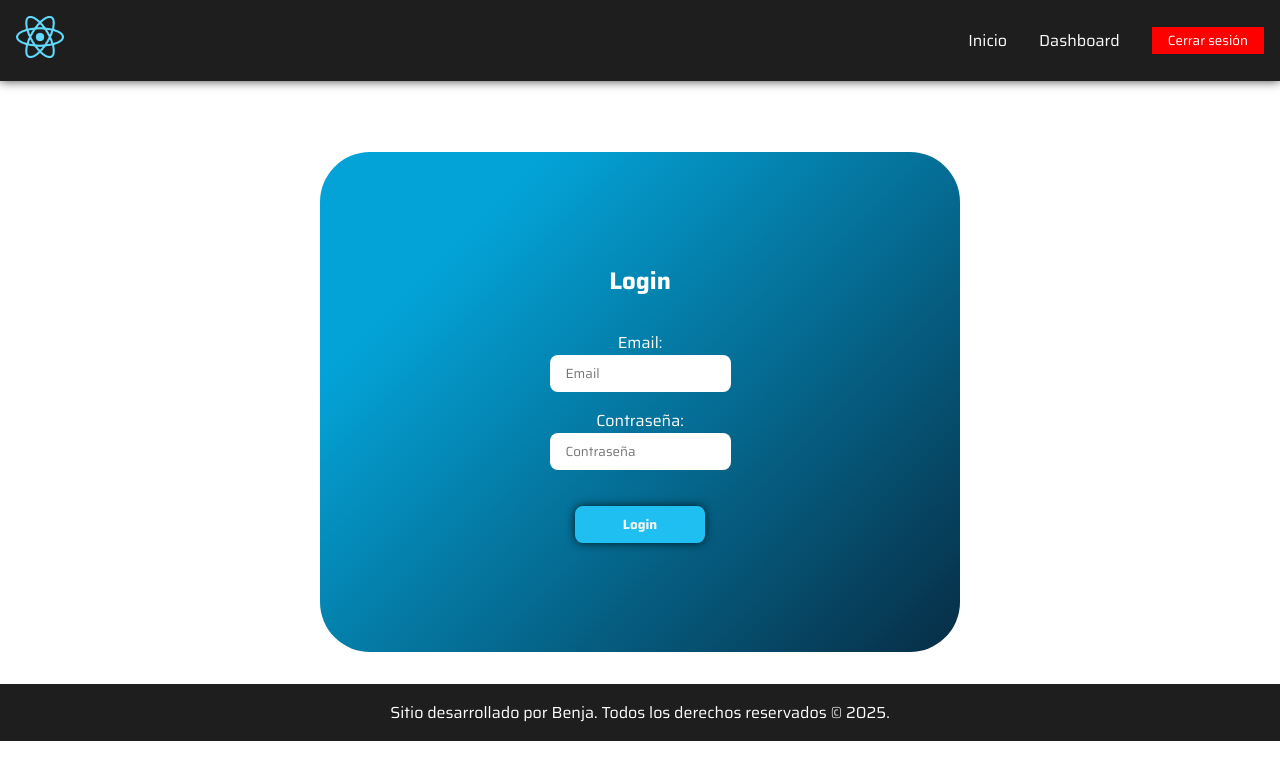
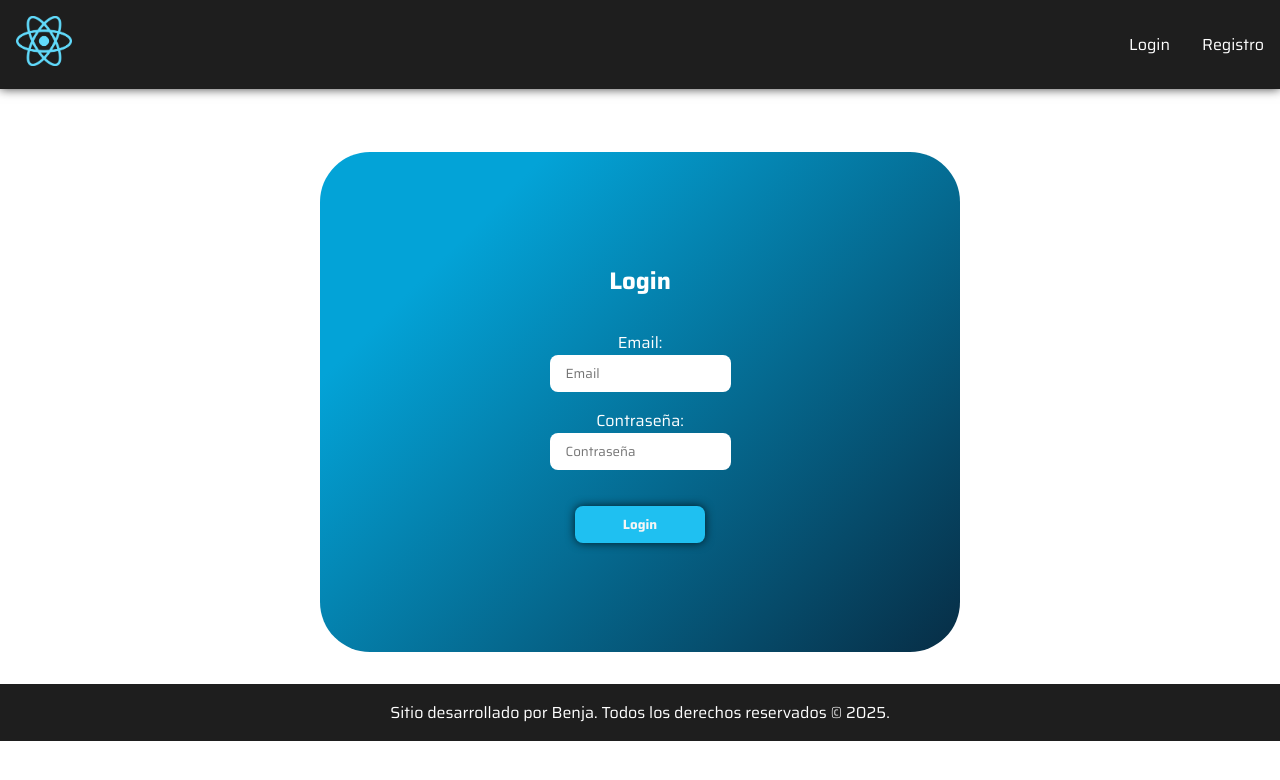
Before and after one commit to benja-amb1/final-proyect-frontend, a React (Vite) app: page /login in a window 1280 px wide. Shown: the top 780 px of the page. Built offline with nearby package versions, Linux system fonts and the light colour scheme.

Commit message:
add: user context y modificacion donde se usaba user manualmente

```diff
--- a/src/components/Header.jsx
+++ b/src/components/Header.jsx
@@ -2,14 +2,19 @@ import React, { useState } from 'react'
 import { Link } from 'react-router-dom'
 
 import ReactLogo from '../assets/images/react-icon.webp'
+import { useAuth } from '../context/UserContext';
 
 const Header = () => {
 
   const [openHamb, setOpenHamb] = useState(false);
-  const [user, setUser] = useState(true);
+  const { user, logout } = useAuth();
 
   const toggleMenu = () => {
     setOpenHamb(valor => !valor)
+  }
+
+  const handleLogout = () => {
+    logout();
   }
 
   return (
@@ -35,7 +40,7 @@ const Header = () => {
                 <Link to='/dashboard'>Dashboard</Link>
               </li>
               <li>
-                <button>Cerrar sesión</button>
+                <button onClick={handleLogout}>Cerrar sesión</button>
 
               </li>
             </>
--- a/src/components/ProductCard.jsx
+++ b/src/components/ProductCard.jsx
@@ -1,8 +1,9 @@
 import React, { useEffect, useState } from 'react'
+import { useAuth } from '../context/UserContext';
 
 const ProductCard = () => {
 
-  const [user, setUser] = useState(true);
+  const { user } = useAuth();
   const [loading, setLoading] = useState(true);
   const [modal, setModal] = useState(false);
   const [productos, setProductos] = useState([]);
--- /dev/null
+++ b/src/context/UserContext.jsx
@@ -0,0 +1,26 @@
+import { createContext, useContext, useState } from "react";
+
+// Crear contexto
+const UserContext = createContext();
+
+// Provider
+const UserProvider = ({ children }) => {
+  const [user, setUser] = useState(null);
+
+  const login = () => {
+    setUser(true);
+  }
+  const logout = () => {
+    setUser(null);
+  }
+
+  return (
+    <UserContext.Provider value={{ user, login, logout }}>
+      {children}
+    </UserContext.Provider>
+  );
+};
+
+export const useAuth = () => useContext(UserContext);
+
+export { UserProvider };
--- a/src/main.jsx
+++ b/src/main.jsx
@@ -2,9 +2,12 @@ import { StrictMode } from 'react'
 import { createRoot } from 'react-dom/client'
 import './index.css'
 import { Routing } from './routes/Routing'
+import { UserProvider } from './context/UserContext'
 
 createRoot(document.getElementById('root')).render(
   <StrictMode>
-    <Routing />
+    <UserProvider>
+      <Routing />
+    </UserProvider>
   </StrictMode>,
 )
--- a/src/views/Login.jsx
+++ b/src/views/Login.jsx
@@ -1,10 +1,19 @@
 import React from 'react'
 import { Layout } from '../components/Layout'
+import { useAuth } from '../context/UserContext'
 
 const Login = () => {
+
+  const { login } = useAuth();
+
+  const handleLogin = (e) => {
+    e.preventDefault();
+    login();
+  }
+
   return (
     <Layout>
-      <form className='login-form'>
+      <form onSubmit={handleLogin} className='login-form'>
         <h2>Login</h2>
         <label>Email:</label>
         <input type="email" placeholder='Email' />
```
